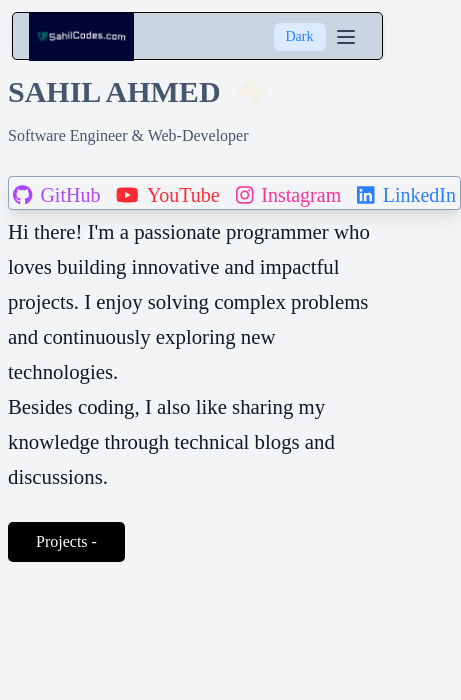
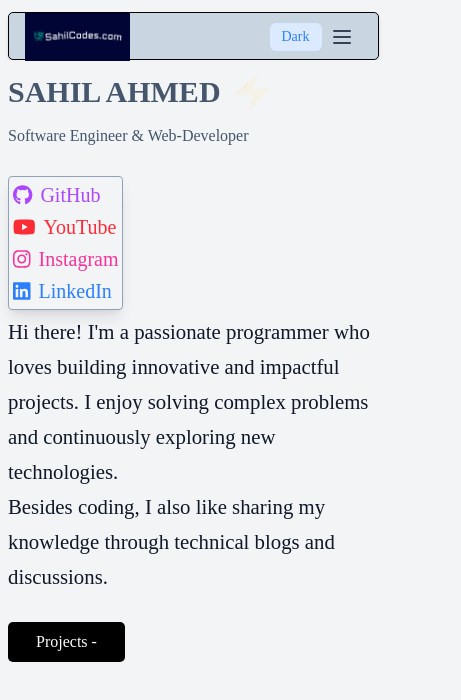
Before and after one commit to SAHIL-AHMED5498/MyWebsite2, a React (Vite) app: page / in a window 390 px wide. Shown: the top 700 px of the page, 461 px wide, since content can reach past the window. Built offline with nearby package versions, Linux system fonts and the light colour scheme; a web font is replaced by a local one.

Commit message:
fixed bugs

```diff
--- a/src/components/Navbar.jsx
+++ b/src/components/Navbar.jsx
@@ -13,7 +13,7 @@ const Navbar = () => {
 
 
   return (
-    <nav className="w-[95vw] ml-3 mt-3 bg-slate-300 dark:bg-gray-950 shadow-md px-4 py-0 h-12 rounded-[5px] border   ">
+    <nav className="w-[95vw] ml-2 mt-3 bg-slate-300 dark:bg-gray-950 shadow-md px-4 py-0 h-12 rounded-[5px] border    ">
       <div className="max-w-7xl mx-auto flex justify-between items-center">
 
         {/* Logo */}
--- a/src/components/Profile.jsx
+++ b/src/components/Profile.jsx
@@ -42,7 +42,7 @@ const Profile = () => {
 
 
       {/* Social Links */}
-      <motion.div className="flex gap-4 justify-center items-start  font-[poppins] text-xl h-6"
+      <motion.div className="flex sm:gap-4 justify-center items-start  font-[poppins] text-xl sm:h-6 sm:flex-row  flex-col gap-1 h-full  "
           drag
           whileDrag={{scale:1.4}}
           dragConstraints={{left:0,top:0,right:0,bottom:0}}
```
